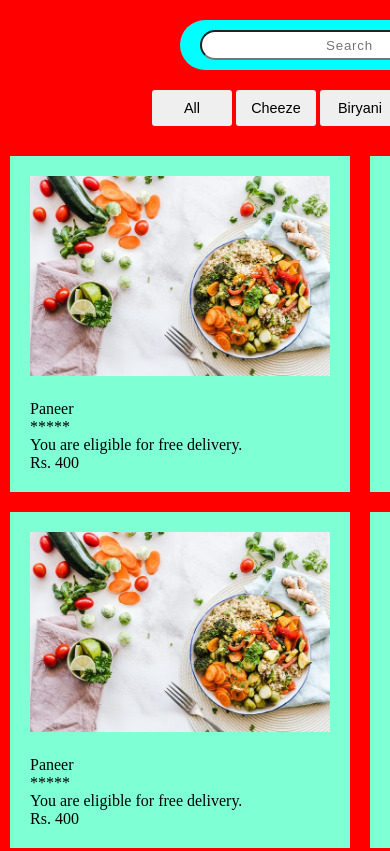
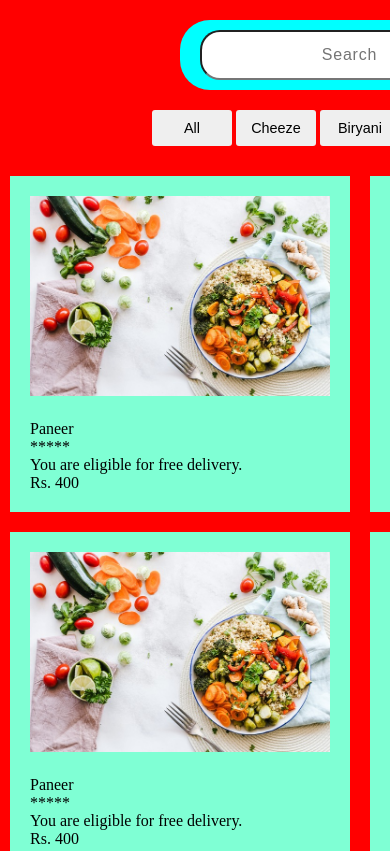
Before and after one commit to jaihindkushwah/FoodMenuCatalogue, a plain HTML site: page index.html in a window 390 px wide. Shown: the top 851 px of the page. Drawn offline with Linux system fonts and the light colour scheme.

Commit message:
input field size add 50px

```diff
--- a/index.html
+++ b/index.html
@@ -61,11 +61,15 @@
         }
         .searchField input{
             width: 100%;
-            height:30px;
             border-radius: 20px;
             text-align: center;
             letter-spacing: .8px;
+            /* font-weight:100; */
+            font-size: 1rem;
+            word-spacing: 1px;
             margin-right: 5px;
+            height: 35px;
+
         }
         .fa.fa-search{
             cursor: pointer;
@@ -95,9 +99,11 @@
                 /* grid-row-gap: 10px; */
             }
             .searchField{
-            width: 50%;
-
-        }
+                width: 50%;
+            }
+            .searchField input{
+                height: 50px;
+            }
         }
     </style>
 </head>
```
